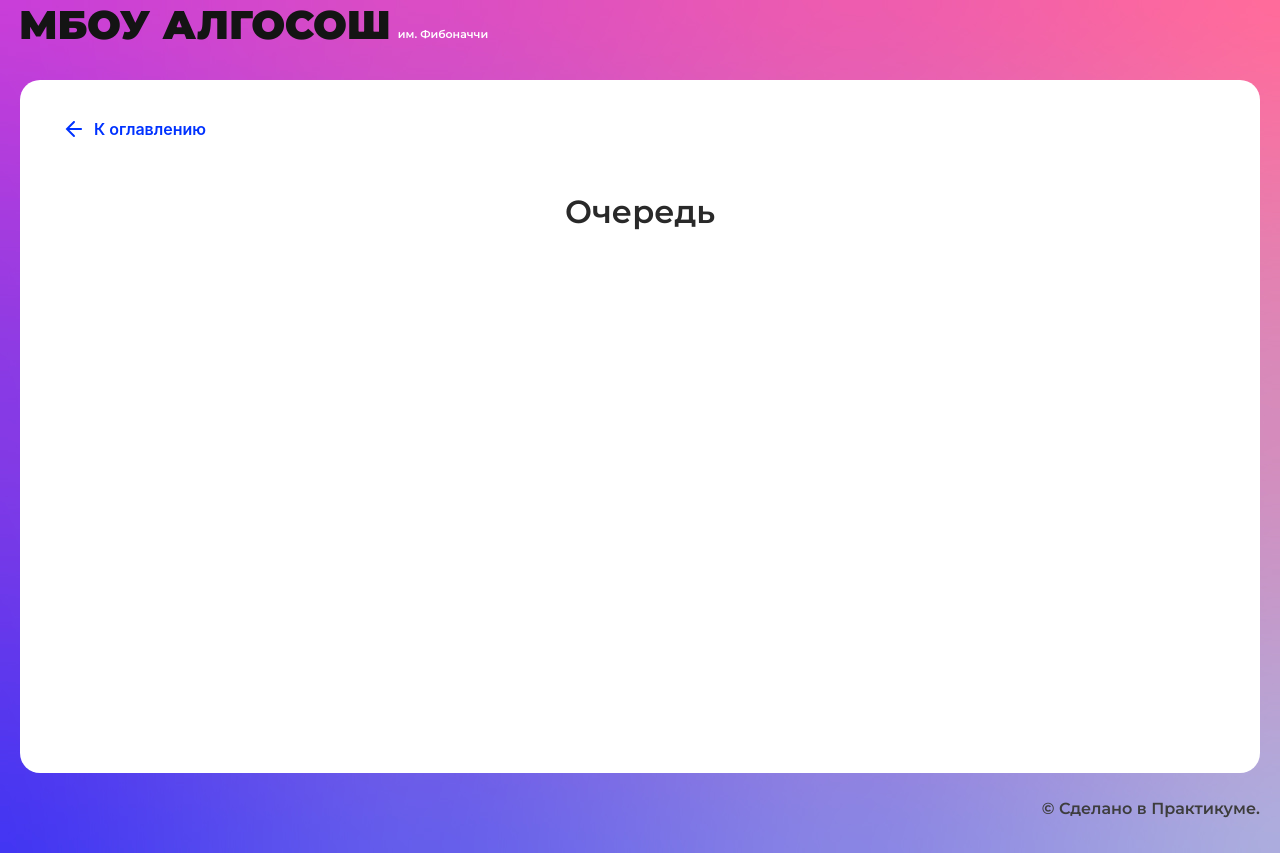
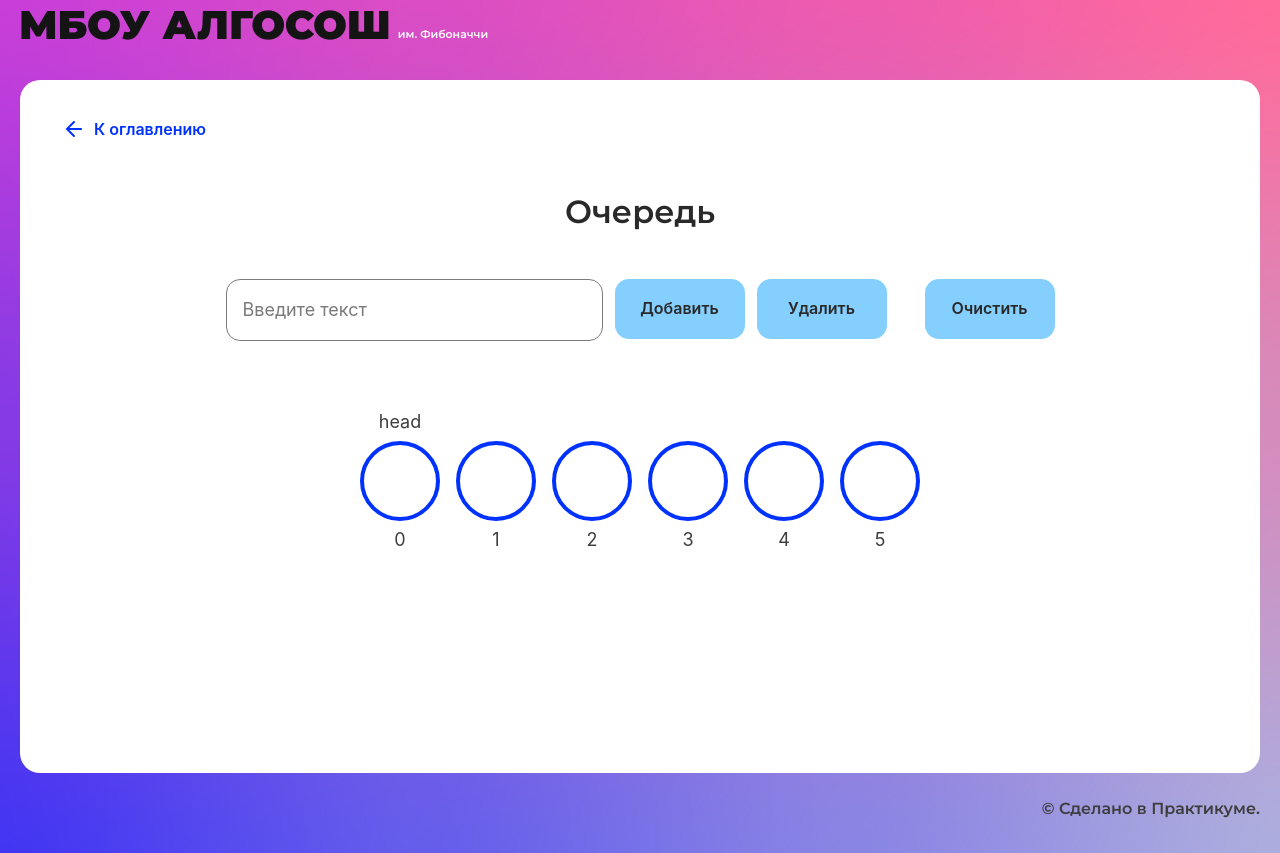
Before and after one commit to Shiker2032/algososh, a React (Create React App) app: page /queue in a window 1280 px wide. Built offline with nearby package versions, Linux system fonts and the light colour scheme.

Commit message:
Начал делать очередь

```diff
--- /dev/null
+++ b/src/components/queue-page/queue-page.module.css
@@ -0,0 +1,23 @@
+.container {
+  display: flex;
+  justify-content: space-between;
+  max-width: 829px;
+  margin: 0 auto;
+}
+
+.input {
+  display: flex;
+  max-width: 630px;
+  gap: 12px;
+}
+
+.input input {
+  min-width: 377px;
+}
+
+.stack_container {
+  display: flex;
+  justify-content: center;
+  margin-top: 100px;
+  gap: 16px;
+}
--- a/src/components/queue-page/queue-page.tsx
+++ b/src/components/queue-page/queue-page.tsx
@@ -1,10 +1,127 @@
-import React from "react";
+//@ts-nocheck
+
+import React, { useEffect, useState } from "react";
+import { ElementStates } from "../../types/element-states";
+import { Button } from "../ui/button/button";
+import { Circle } from "../ui/circle/circle";
+import { Input } from "../ui/input/input";
 import { SolutionLayout } from "../ui/solution-layout/solution-layout";
+import styles from "./queue-page.module.css";
 
-export const QueuePage: React.FC = () => {
+class Queue<T> implements IQueue<T> {
+  constructor() {
+    this._oldestIndex = 0;
+    this._newestIndex = 0;
+    this._storage = ["", "", "", "", "", ""];
+  }
+
+  size = () => {
+    return this._newestIndex - this._oldestIndex;
+  };
+
+  enqueue = (data) => {
+    this._storage[this._newestIndex] = data;
+    this._newestIndex++;
+  };
+
+  dequeue = () => {
+    var oldestIndex = this._oldestIndex,
+      newestIndex = this._newestIndex,
+      deletedData;
+
+    if (oldestIndex !== newestIndex) {
+      deletedData = this._storage[oldestIndex];
+      delete this._storage[oldestIndex];
+      this._oldestIndex++;
+
+      return deletedData;
+    }
+  };
+}
+
+export const QueuePage = () => {
+  const [data, setData] = useState([]);
+  const [input, setInput] = useState("");
+  const [color, setColor] = useState(false);
+
+  const queue = React.useMemo(() => {
+    return new Queue<string>();
+  }, []);
+
+  const handleInput = (evt) => {
+    setInput(evt.target.value);
+  };
+
+  //Добавление
+  const handleAdd = () => {
+    queue.enqueue(input);
+    setTimeout(() => {
+      setColor(ElementStates.Changing);
+      setData([...queue._storage]);
+      setTimeout(() => {
+        setColor(ElementStates.Default);
+        setData([...queue._storage]);
+      }, 500);
+    }, 500);
+  };
+
+  //Удаление
+  const handleDelete = () => {
+    queue.dequeue();
+    setTimeout(() => {
+      setColor(ElementStates.Changing);
+      setData([...queue._storage]);
+      setTimeout(() => {
+        setColor(ElementStates.Default);
+        setData([...queue._storage]);
+      }, 500);
+    }, 500);
+  };
+
+  //Очистка
+  const handleClear = () => {
+    setData([]);
+  };
+
+  useEffect(() => {
+    setData([...queue._storage]);
+  }, []);
+
   return (
     <SolutionLayout title="Очередь">
+      <div className={styles.container}>
+        <div className={styles.input}>
+          <Input
+            id="input"
+            maxLength={4}
+            onInput={(evt) => {
+              handleInput(evt);
+            }}
+          />
 
+          <Button text="Добавить" onClick={handleAdd} />
+          <Button text="Удалить" onClick={handleDelete} />
+        </div>
+        <Button text="Очистить" onClick={handleClear} />
+      </div>
+      <div className={styles.stack_container}>
+        {data &&
+          data.map((el, i) => {
+            return (
+              <Circle
+                letter={el}
+                key={i}
+                head={i === queue._oldestIndex ? "head" : ""}
+                tail={i + 1 === queue._newestIndex ? "tail" : ""}
+                state={
+                  (i + 1 === queue._newestIndex ? color : ElementStates.Default) ||
+                  (i === queue._oldestIndex ? color : ElementStates.Default)
+                }
+                index={i}
+              />
+            );
+          })}
+      </div>
     </SolutionLayout>
   );
 };
```
